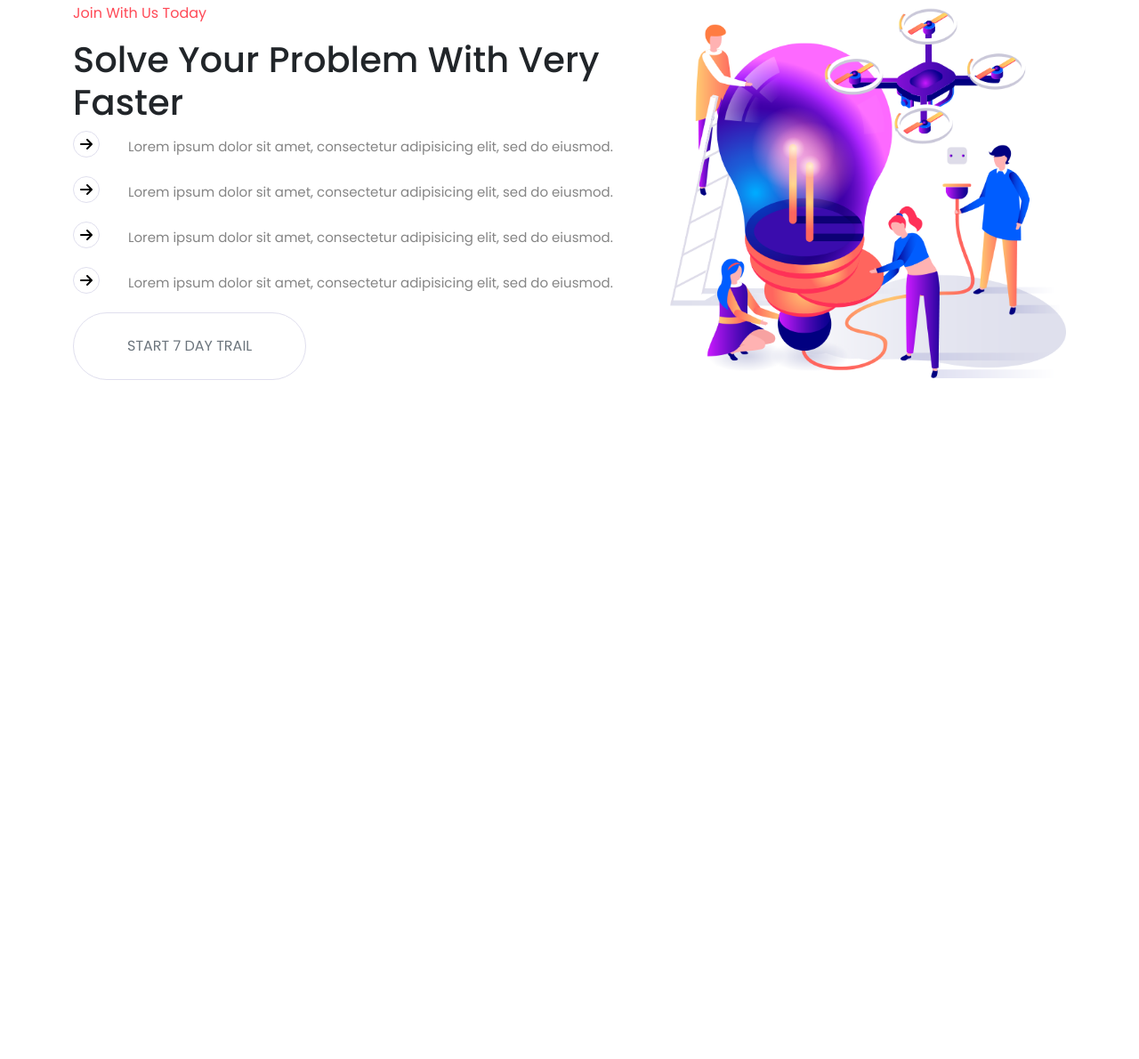
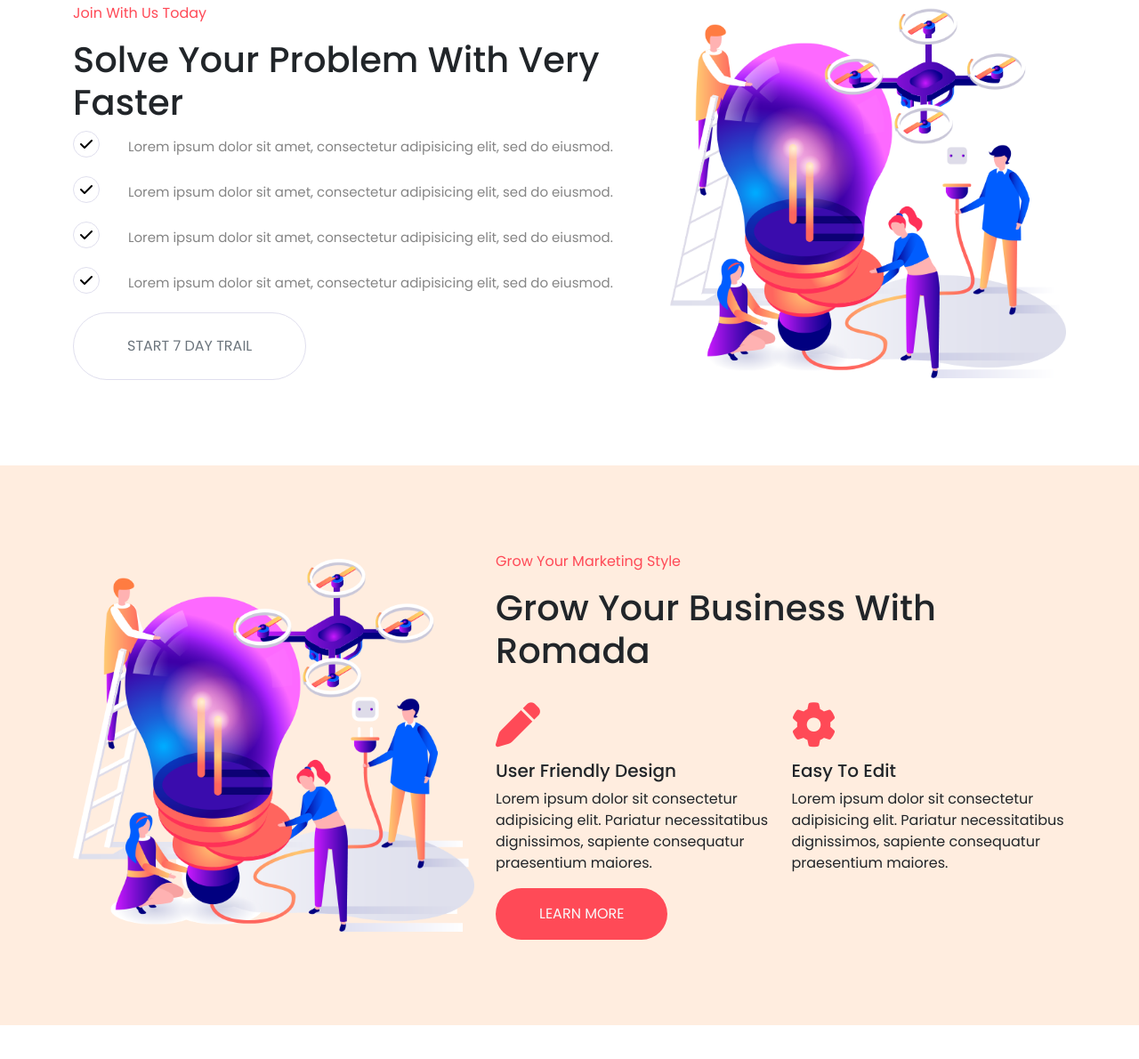
Before and after one commit to kawsarkabir/Romada, a plain HTML site: page index.html in a window 1280 px wide. Shown: the part 1751-2941 px from the top of the page at 89% size. Before the commit the page ends 2274 px from the top, so only its background shows below. Drawn offline with nearby package versions, Linux system fonts and the light colour scheme.

Commit message:
grow your business section

```diff
--- a/index.html
+++ b/index.html
@@ -138,7 +138,7 @@
                 </h1>
                 <div class="list-item d-flex">
                   <div class="logo">
-                    <i class="fa-solid fa-arrow-right"></i>
+                    <i class="fa-solid fa-check"></i>
                   </div>
                   <div class="list">
                     <ul>
@@ -148,7 +148,7 @@
                 </div>
                 <div class="list-item d-flex">
                   <div class="logo">
-                    <i class="fa-solid fa-arrow-right"></i>
+                    <i class="fa-solid fa-check"></i>
                   </div>
                   <div class="list">
                     <ul>
@@ -158,7 +158,7 @@
                 </div>
                 <div class="list-item d-flex">
                   <div class="logo">
-                    <i class="fa-solid fa-arrow-right"></i>
+                    <i class="fa-solid fa-check"></i>
                   </div>
                   <div class="list">
                     <ul>
@@ -168,7 +168,7 @@
                 </div>
                 <div class="list-item d-flex">
                   <div class="logo">
-                    <i class="fa-solid fa-arrow-right"></i>
+                    <i class="fa-solid fa-check"></i>
                   </div>
                   <div class="list">
                     <ul>
@@ -185,6 +185,41 @@
         </div>
       </section>
       <!-- == solved section end === -->
+      <!-- == grow your business section start == -->
+      <section class="grow-your-business-section bg-halka-red my-5 py-5">
+        <div class="container py-5">
+          <div class="row g-4 align-items-center">
+            <div class="col-lg-5 col-md-5 col-sm-12">
+              <img src="./img/about-image1.png" alt="" class="img-fluid">
+            </div>
+            <div class="col-lg-7 col-md-7 col-sm-12">
+              <p class="text-red">Grow Your Marketing Style</p>
+              <h1 class="mb-4"> Grow Your Business With Romada</h1>
+              <div class="row">
+                <div class="col-6">
+                  <div class="icon">
+                    <i class="fa-solid fa-pen"></i>
+                  </div>
+                  <h5>User Friendly Design</h5>
+                  <p class="mt-2 lh-base">Lorem ipsum dolor sit consectetur adipisicing elit. Pariatur necessitatibus dignissimos, sapiente consequatur praesentium maiores.</p>
+                <button class="btn bg-red text-light rounded-pill px-5 py-3"><span>LEARN MORE</span></button>
+                     </div>
+                <div class="col-6">
+                  <div class="icon">
+                    <i class="fa-solid fa-gear"></i>
+                  </div>
+                  <h5>Easy To Edit</h5>
+                  <p class="mt-2 lh-base">Lorem ipsum dolor sit consectetur adipisicing elit. Pariatur necessitatibus dignissimos, sapiente consequatur praesentium maiores.</p>
+                      </div>
+                  </div>
+                </div>
+              </div>
+
+            </div>
+          </div>
+        </div>
+      </section>
+      <!-- == grow your business section done== -->
 
 
 
--- a/style.css
+++ b/style.css
@@ -82,6 +82,10 @@ body{
     line-height: 35px;
 
 }
+.icon{
+    font-size: 50px;
+    color: #ff4a57;
+}
 /* mwdia quere */
 @media only screen and(max-width :768px) {
     .hero-content h1{
```
